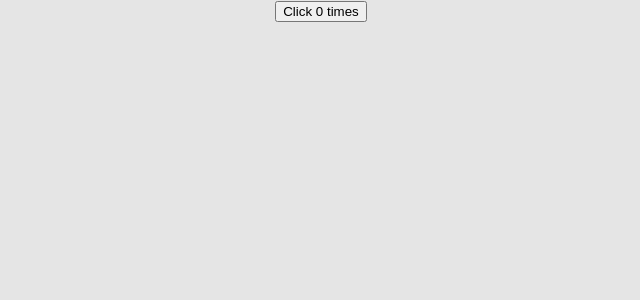
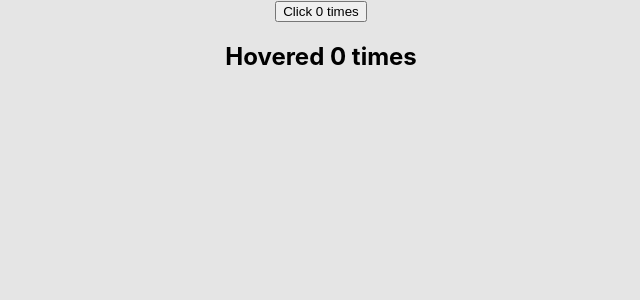
Before and after one commit to RazzSunuwar/React-Practice, a React (Create React App) app: page / in a window 1280 px wide. Shown: the top 300 px of the page, without its empty margins (319-959 px from the left). Built offline with nearby package versions, Linux system fonts and the light colour scheme.

Commit message:
HOC HoverOver Events

```diff
--- a/src/App.js
+++ b/src/App.js
@@ -10,6 +10,7 @@
 // import Hero from './components/ErrorBoundary/Hero';
 // import ErrorBoundary from './components/ErrorBoundary/ErrorBoundary';
 import ClickCounter from './components/HOC/ClickCounter';
+import HoverCounter from './components/HOC/HoverCounter';
 
 import './index.css';
 
@@ -37,6 +38,7 @@
             </ErrorBoundary>     */}
 
             <ClickCounter />
+            <HoverCounter />
         </div>
     );
 };
--- /dev/null
+++ b/src/components/HOC/HoverCounter.js
@@ -0,0 +1,26 @@
+import React, { Component } from 'react';
+
+class HoverCounter extends Component {
+    constructor(props) {
+        super(props)
+
+        this.state = {
+            count: 0
+        }
+    }
+    incrementCount = () => {
+        this.setState(prevState => {
+            return {count: prevState.count + 1}
+        })
+    }
+    render() {
+        const { count } = this.state
+        return (
+            <div>
+                <h2 onMouseOver={this.incrementCount}>Hovered {count} times</h2>
+            </div>
+        )
+    }
+}
+
+export default HoverCounter;
```
